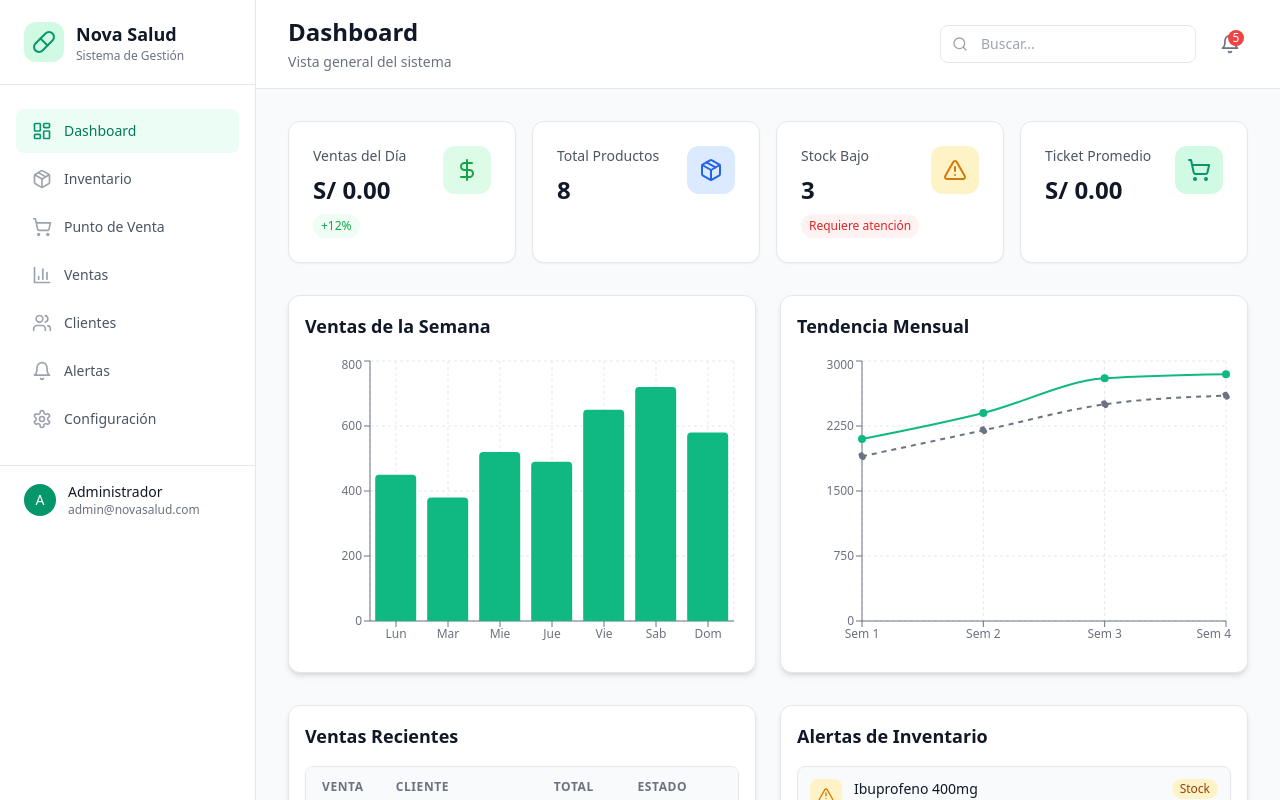
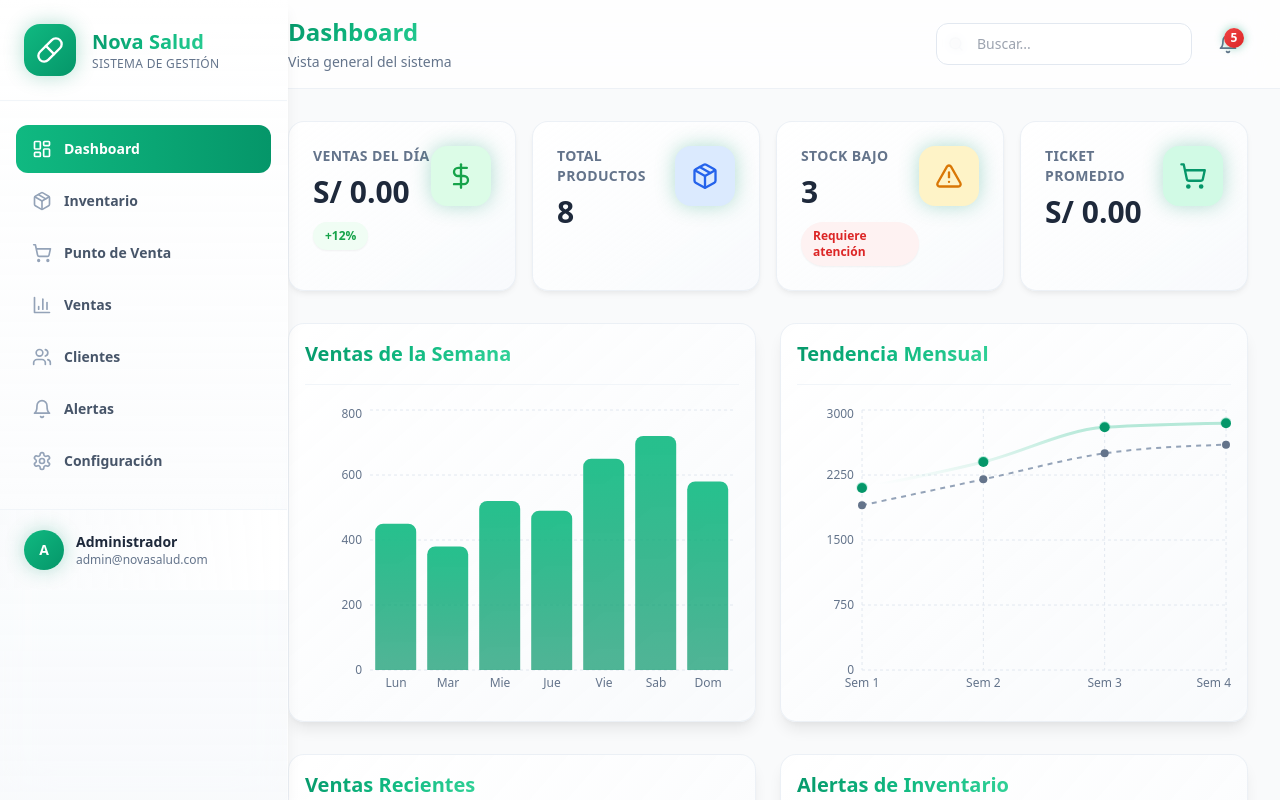
Before and after one commit to SEinent-byte/botica, a Next.js app: page / in a window 1280 px wide. Shown: the top 800 px of the page. Built offline with nearby package versions, Linux system fonts and the light colour scheme.

Commit message:
diseño: mejorar UI con degradados, sombras y efectos modernos

```diff
--- a/app/globals.css
+++ b/app/globals.css
@@ -3,23 +3,152 @@
 @tailwind utilities;
 
 :root {
-  --foreground-rgb: 0, 0, 0;
-  --background-start-rgb: 255, 255, 255;
-  --background-end-rgb: 255, 255, 255;
+  --foreground-rgb: 15, 23, 42;
+  --background-start: #f8fafc;
+  --background-end: #f1f5f9;
+  --primary-gradient: linear-gradient(135deg, #059669 0%, #10b981 50%, #34d399 100%);
+  --secondary-gradient: linear-gradient(135deg, #3b82f6 0%, #60a5fa 100%);
+  --accent-gradient: linear-gradient(135deg, #f59e0b 0%, #fbbf24 100%);
+}
+
+* {
+  box-sizing: border-box;
+}
+
+html {
+  scroll-behavior: smooth;
 }
 
 body {
   color: rgb(var(--foreground-rgb));
-  background: linear-gradient(
-      to bottom,
-      transparent,
-      rgb(var(--background-end-rgb))
-    )
-    rgb(var(--background-start-rgb));
+  background: linear-gradient(135deg, var(--background-start) 0%, var(--background-end) 100%);
+  min-height: 100vh;
+  font-feature-settings: "liga" 1, "calt" 1;
 }
 
+/* Gradient Text Utility */
 @layer utilities {
+  .text-gradient {
+    background: var(--primary-gradient);
+    -webkit-background-clip: text;
+    -webkit-text-fill-color: transparent;
+    background-clip: text;
+  }
+
+  .text-gradient-blue {
+    background: var(--secondary-gradient);
+    -webkit-background-clip: text;
+    -webkit-text-fill-color: transparent;
+    background-clip: text;
+  }
+
+  .text-gradient-amber {
+    background: var(--accent-gradient);
+    -webkit-background-clip: text;
+    -webkit-text-fill-color: transparent;
+    background-clip: text;
+  }
+
+  .bg-gradient-primary {
+    background: var(--primary-gradient);
+  }
+
+  .bg-gradient-blue {
+    background: var(--secondary-gradient);
+  }
+
+  .bg-gradient-amber {
+    background: var(--accent-gradient);
+  }
+
+  .bg-gradient-card {
+    background: linear-gradient(145deg, #ffffff 0%, #f8fafc 100%);
+  }
+
+  .shadow-glow {
+    box-shadow: 0 0 20px rgba(5, 150, 105, 0.3);
+  }
+
+  .shadow-glow-blue {
+    box-shadow: 0 0 20px rgba(59, 130, 246, 0.3);
+  }
+
+  .shadow-soft {
+    box-shadow: 0 4px 6px -1px rgba(0, 0, 0, 0.05), 0 2px 4px -1px rgba(0, 0, 0, 0.03);
+  }
+
+  .shadow-elevated {
+    box-shadow: 0 10px 15px -3px rgba(0, 0, 0, 0.08), 0 4px 6px -2px rgba(0, 0, 0, 0.04);
+  }
+
+  .border-gradient {
+    border: 2px solid transparent;
+    background: linear-gradient(white, white) padding-box,
+                var(--primary-gradient) border-box;
+  }
+
   .text-balance {
     text-wrap: balance;
   }
+
+  .glass {
+    background: rgba(255, 255, 255, 0.7);
+    backdrop-filter: blur(10px);
+    -webkit-backdrop-filter: blur(10px);
+  }
+
+  .glass-dark {
+    background: rgba(15, 23, 42, 0.8);
+    backdrop-filter: blur(10px);
+    -webkit-backdrop-filter: blur(10px);
+  }
 }
+
+/* Custom Scrollbar */
+::-webkit-scrollbar {
+  width: 8px;
+  height: 8px;
+}
+
+::-webkit-scrollbar-track {
+  background: #f1f5f9;
+  border-radius: 4px;
+}
+
+::-webkit-scrollbar-thumb {
+  background: linear-gradient(180deg, #059669 0%, #10b981 100%);
+  border-radius: 4px;
+}
+
+::-webkit-scrollbar-thumb:hover {
+  background: linear-gradient(180deg, #047857 0%, #059669 100%);
+}
+
+/* Animations */
+@keyframes fadeInUp {
+  from {
+    opacity: 0;
+    transform: translateY(20px);
+  }
+  to {
+    opacity: 1;
+    transform: translateY(0);
+  }
+}
+
+@keyframes pulse-glow {
+  0%, 100% {
+    box-shadow: 0 0 5px rgba(5, 150, 105, 0.4);
+  }
+  50% {
+    box-shadow: 0 0 20px rgba(5, 150, 105, 0.6);
+  }
+}
+
+.animate-fade-in-up {
+  animation: fadeInUp 0.6s ease-out forwards;
+}
+
+.animate-pulse-glow {
+  animation: pulse-glow 2s ease-in-out infinite;
+}
--- a/app/layout.tsx
+++ b/app/layout.tsx
@@ -12,8 +12,8 @@ export default function RootLayout({
   children: React.ReactNode;
 }>) {
   return (
-    <html lang="es">
-      <body className="antialiased">{children}</body>
+    <html lang="es" className="scroll-smooth">
+      <body className="antialiased min-h-screen bg-gradient-to-br from-slate-50 via-emerald-50/30 to-slate-100">{children}</body>
     </html>
   );
 }
--- a/components/dashboard/StatCard.tsx
+++ b/components/dashboard/StatCard.tsx
@@ -26,21 +26,24 @@ export default function StatCard({
   };
 
   return (
-    <div className="bg-white rounded-xl border border-gray-200 p-6 shadow-sm hover:shadow-md transition-shadow">
-      <div className="flex items-start justify-between">
-        <div>
-          <p className="text-sm font-medium text-gray-600">{title}</p>
-          <p className="text-2xl font-bold text-gray-900 mt-2">{value}</p>
+    <div className="group relative bg-gradient-to-br from-white to-slate-50/80 rounded-2xl border border-slate-200/60 p-6 shadow-soft hover:shadow-elevated transition-all duration-300 hover:-translate-y-1 overflow-hidden">
+      {/* Gradient overlay on hover */}
+      <div className="absolute inset-0 bg-gradient-to-br from-primary-500/5 to-transparent opacity-0 group-hover:opacity-100 transition-opacity duration-300" />
+
+      <div className="relative flex items-start justify-between">
+        <div className="flex-1">
+          <p className="text-sm font-semibold text-slate-500 tracking-wide uppercase">{title}</p>
+          <p className="text-3xl font-extrabold text-slate-800 mt-2 bg-clip-text">{value}</p>
           {change && (
             <span className={
-              `inline-flex items-center px-2 py-1 rounded-full text-xs font-medium mt-2 ${changeColors[changeType]}`
+              `inline-flex items-center px-3 py-1.5 rounded-full text-xs font-bold mt-3 shadow-sm ${changeColors[changeType]}`
             }>
               {change}
             </span>
           )}
         </div>
-        <div className={`p-3 rounded-xl ${iconBg}`}>
-          <Icon className={`w-6 h-6 ${iconColor}`} />
+        <div className={`p-4 rounded-2xl ${iconBg} shadow-glow group-hover:scale-110 transition-transform duration-300`}>
+          <Icon className={`w-7 h-7 ${iconColor}`} />
         </div>
       </div>
     </div>
--- a/components/layout/Header.tsx
+++ b/components/layout/Header.tsx
@@ -21,37 +21,37 @@ export default function Header({ title, subtitle }: HeaderProps) {
   }, []);
 
   return (
-    <header className="bg-white border-b border-gray-200 sticky top-0 z-30">
+    <header className="sticky top-0 z-30 bg-white/80 backdrop-blur-xl border-b border-slate-200/60">
       <div className="px-4 sm:px-6 lg:px-8 py-4">
         <div className="flex flex-col sm:flex-row sm:items-center sm:justify-between gap-4">
           {/* Title */}
           <div className="lg:ml-0 ml-12">
-            <h1 className="text-2xl font-bold text-gray-900">{title}</h1>
-            {subtitle && <p className="text-sm text-gray-500 mt-1">{subtitle}</p>}
+            <h1 className="text-2xl font-bold text-gradient">{title}</h1>
+            {subtitle && <p className="text-sm text-slate-500 mt-1 font-medium">{subtitle}</p>}
           </div>
 
           {/* Actions */}
           <div className="flex items-center gap-4">
             {/* Search */}
             <div className="relative hidden sm:block">
-              <Search className="absolute left-3 top-1/2 -translate-y-1/2 w-4 h-4 text-gray-400" />
+              <Search className="absolute left-3 top-1/2 -translate-y-1/2 w-4 h-4 text-slate-400" />
               <input
                 type="text"
                 placeholder="Buscar..."
                 value={searchQuery}
                 onChange={(e) => setSearchQuery(e.target.value)}
-                className="pl-10 pr-4 py-2 w-64 rounded-lg border border-gray-200 focus:outline-none focus:ring-2 focus:ring-primary-500 focus:border-transparent text-sm"
+                className="pl-10 pr-4 py-2.5 w-64 rounded-xl border border-slate-200 bg-white/80 backdrop-blur-sm focus:outline-none focus:ring-2 focus:ring-primary-500/50 focus:border-primary-500 text-sm transition-all hover:shadow-soft"
               />
             </div>
 
             {/* Notifications */}
             <Link
               href="/alerts"
-              className="relative p-2 text-gray-500 hover:text-gray-700 hover:bg-gray-100 rounded-lg transition-colors"
+              className="relative p-2.5 text-slate-500 hover:text-primary-600 hover:bg-primary-50 rounded-xl transition-all duration-200 hover:shadow-soft"
             >
               <Bell className="w-5 h-5" />
               {unreadAlerts > 0 && (
-                <span className="absolute top-1 right-1 w-4 h-4 bg-danger-500 text-white text-xs font-medium rounded-full flex items-center justify-center">
+                <span className="absolute top-1 right-1 w-5 h-5 bg-gradient-to-br from-danger-500 to-danger-600 text-white text-xs font-bold rounded-full flex items-center justify-center shadow-glow animate-pulse-glow">
                   {unreadAlerts > 9 ? '9+' : unreadAlerts}
                 </span>
               )}
--- a/components/layout/Sidebar.tsx
+++ b/components/layout/Sidebar.tsx
@@ -36,7 +36,7 @@ export default function Sidebar() {
       {/* Mobile menu button */}
       <button
         onClick={() => setIsOpen(!isOpen)}
-        className="lg:hidden fixed top-4 left-4 z-50 p-2 rounded-lg bg-primary-600 text-white shadow-lg"
+        className="lg:hidden fixed top-4 left-4 z-50 p-3 rounded-xl bg-gradient-to-r from-primary-600 to-primary-500 text-white shadow-glow hover:shadow-elevated transition-all duration-300"
       >
         {isOpen ? <X className="w-6 h-6" /> : <Menu className="w-6 h-6" />}
       </button>
@@ -52,19 +52,19 @@ export default function Sidebar() {
       {/* Sidebar */}
       <aside
         className={cn(
-          'fixed top-0 left-0 z-40 h-screen w-64 bg-white border-r border-gray-200 transition-transform duration-300 ease-in-out',
+          'fixed top-0 left-0 z-40 h-screen w-72 bg-gradient-to-b from-white to-slate-50/80 backdrop-blur-xl border-r border-white/50 shadow-elevated transition-transform duration-300 ease-in-out',
           'lg:translate-x-0',
           isOpen ? 'translate-x-0' : '-translate-x-full'
         )}
       >
         {/* Logo */}
-        <div className="flex items-center gap-3 px-6 py-5 border-b border-gray-200">
-          <div className="p-2 bg-primary-100 rounded-xl">
-            <Pill className="w-6 h-6 text-primary-600" />
+        <div className="flex items-center gap-4 px-6 py-6 border-b border-slate-100">
+          <div className="p-3 bg-gradient-to-br from-primary-500 to-primary-600 rounded-2xl shadow-glow">
+            <Pill className="w-7 h-7 text-white" />
           </div>
           <div>
-            <h1 className="text-lg font-bold text-gray-900">Nova Salud</h1>
-            <p className="text-xs text-gray-500">Sistema de Gestión</p>
+            <h1 className="text-xl font-bold text-gradient">Nova Salud</h1>
+            <p className="text-xs text-slate-500 font-medium tracking-wide">SISTEMA DE GESTIÓN</p>
           </div>
         </div>
 
@@ -80,13 +80,13 @@ export default function Sidebar() {
                 href={item.href}
                 onClick={() => setIsOpen(false)}
                 className={cn(
-                  'flex items-center gap-3 px-4 py-3 rounded-lg text-sm font-medium transition-colors',
+                  'flex items-center gap-3 px-4 py-3.5 rounded-xl text-sm font-semibold transition-all duration-200 group',
                   isActive
-                    ? 'bg-primary-50 text-primary-700'
-                    : 'text-gray-600 hover:bg-gray-50 hover:text-gray-900'
+                    ? 'bg-gradient-to-r from-primary-500 to-primary-600 text-white shadow-glow shadow-primary-500/30'
+                    : 'text-slate-600 hover:bg-white hover:shadow-soft hover:text-primary-600'
                 )}
               >
-                <Icon className={cn('w-5 h-5', isActive ? 'text-primary-600' : 'text-gray-400')} />
+                <Icon className={cn('w-5 h-5 transition-transform group-hover:scale-110', isActive ? 'text-white' : 'text-slate-400 group-hover:text-primary-500')} />
                 {item.name}
               </Link>
             );
@@ -94,14 +94,14 @@ export default function Sidebar() {
         </nav>
 
         {/* Footer */}
-        <div className="px-6 py-4 border-t border-gray-200">
+        <div className="px-6 py-5 border-t border-slate-100 bg-gradient-to-r from-slate-50/50 to-white">
           <div className="flex items-center gap-3">
-            <div className="w-8 h-8 rounded-full bg-primary-600 flex items-center justify-center text-white font-medium text-sm">
+            <div className="w-10 h-10 rounded-full bg-gradient-to-br from-primary-500 to-primary-600 flex items-center justify-center text-white font-bold text-sm shadow-glow">
               A
             </div>
             <div className="flex-1 min-w-0">
-              <p className="text-sm font-medium text-gray-900 truncate">Administrador</p>
-              <p className="text-xs text-gray-500 truncate">admin@novasalud.com</p>
+              <p className="text-sm font-bold text-slate-800 truncate">Administrador</p>
+              <p className="text-xs text-slate-500 truncate">admin@novasalud.com</p>
             </div>
           </div>
         </div>
--- a/components/ui/Badge.tsx
+++ b/components/ui/Badge.tsx
@@ -14,13 +14,13 @@ export default function Badge({
   ...props
 }: BadgeProps) {
   const variants = {
-    default: 'bg-gray-100 text-gray-800',
-    primary: 'bg-primary-100 text-primary-800',
-    secondary: 'bg-secondary-100 text-secondary-800',
-    success: 'bg-green-100 text-green-800',
-    danger: 'bg-danger-100 text-danger-800',
-    warning: 'bg-warning-100 text-warning-800',
-    info: 'bg-blue-100 text-blue-800',
+    default: 'bg-slate-100 text-slate-700 border border-slate-200',
+    primary: 'bg-gradient-to-r from-primary-500/10 to-primary-600/10 text-primary-700 border border-primary-200',
+    secondary: 'bg-gradient-to-r from-secondary-500/10 to-secondary-600/10 text-secondary-700 border border-secondary-200',
+    success: 'bg-gradient-to-r from-green-500/10 to-emerald-500/10 text-emerald-700 border border-emerald-200',
+    danger: 'bg-gradient-to-r from-danger-500/10 to-danger-600/10 text-danger-700 border border-danger-200',
+    warning: 'bg-gradient-to-r from-warning-500/10 to-warning-600/10 text-warning-700 border border-warning-200',
+    info: 'bg-gradient-to-r from-blue-500/10 to-blue-600/10 text-blue-700 border border-blue-200',
   };
 
   const sizes = {
@@ -31,7 +31,7 @@ export default function Badge({
   return (
     <span
       className={cn(
-        'inline-flex items-center font-medium rounded-full',
+        'inline-flex items-center font-bold rounded-full shadow-sm',
         variants[variant],
         sizes[size],
         className
--- a/components/ui/Button.tsx
+++ b/components/ui/Button.tsx
@@ -10,25 +10,25 @@ interface ButtonProps extends ButtonHTMLAttributes<HTMLButtonElement> {
 const Button = forwardRef<HTMLButtonElement, ButtonProps>(
   ({ className, variant = 'primary', size = 'md', isLoading, children, disabled, ...props }, ref) => {
     const variants = {
-      primary: 'bg-primary-600 text-white hover:bg-primary-700 focus:ring-primary-500',
-      secondary: 'bg-secondary-600 text-white hover:bg-secondary-700 focus:ring-secondary-500',
-      danger: 'bg-danger-600 text-white hover:bg-danger-700 focus:ring-danger-500',
-      warning: 'bg-warning-500 text-white hover:bg-warning-600 focus:ring-warning-500',
-      outline: 'border-2 border-gray-300 text-gray-700 hover:bg-gray-50 focus:ring-gray-500',
-      ghost: 'text-gray-700 hover:bg-gray-100 focus:ring-gray-500',
+      primary: 'bg-gradient-to-r from-primary-600 to-primary-500 text-white hover:from-primary-700 hover:to-primary-600 focus:ring-primary-500 shadow-glow hover:shadow-elevated',
+      secondary: 'bg-gradient-to-r from-secondary-600 to-secondary-500 text-white hover:from-secondary-700 hover:to-secondary-600 focus:ring-secondary-500 shadow-glow-blue hover:shadow-elevated',
+      danger: 'bg-gradient-to-r from-danger-600 to-danger-500 text-white hover:from-danger-700 hover:to-danger-600 focus:ring-danger-500 shadow-glow hover:shadow-elevated',
+      warning: 'bg-gradient-to-r from-warning-500 to-warning-400 text-white hover:from-warning-600 hover:to-warning-500 focus:ring-warning-500',
+      outline: 'border-2 border-slate-300 text-slate-700 hover:bg-gradient-to-r hover:from-primary-50 hover:to-primary-100 hover:border-primary-300 hover:text-primary-700 focus:ring-primary-500',
+      ghost: 'text-slate-700 hover:bg-slate-100 hover:text-primary-600 focus:ring-slate-500',
     };
 
     const sizes = {
-      sm: 'px-3 py-1.5 text-sm',
-      md: 'px-4 py-2 text-base',
-      lg: 'px-6 py-3 text-lg',
+      sm: 'px-4 py-2 text-sm rounded-lg',
+      md: 'px-5 py-2.5 text-base rounded-xl',
+      lg: 'px-8 py-3.5 text-lg rounded-xl',
     };
 
     return (
       <button
         ref={ref}
         className={cn(
-          'inline-flex items-center justify-center rounded-lg font-medium transition-colors focus:outline-none focus:ring-2 focus:ring-offset-2 disabled:opacity-50 disabled:cursor-not-allowed',
+          'inline-flex items-center justify-center font-semibold transition-all duration-200 focus:outline-none focus:ring-2 focus:ring-offset-2 disabled:opacity-50 disabled:cursor-not-allowed hover:-translate-y-0.5 active:translate-y-0',
           variants[variant],
           sizes[size],
           className
--- a/components/ui/Card.tsx
+++ b/components/ui/Card.tsx
@@ -22,13 +22,20 @@ const Card = forwardRef<HTMLDivElement, CardProps>(
       lg: 'shadow-lg',
     };
 
+    const shadowsNew = {
+      none: '',
+      sm: 'shadow-soft',
+      md: 'shadow-elevated',
+      lg: 'shadow-2xl',
+    };
+
     return (
       <div
         ref={ref}
         className={cn(
-          'bg-white rounded-xl border border-gray-200',
+          'bg-gradient-to-br from-white to-slate-50/90 rounded-2xl border border-slate-200/60 backdrop-blur-sm',
           paddings[padding],
-          shadows[shadow],
+          shadowsNew[shadow],
           className
         )}
         {...props}
@@ -43,7 +50,7 @@ Card.displayName = 'Card';
 
 export const CardHeader = forwardRef<HTMLDivElement, HTMLAttributes<HTMLDivElement>>(
   ({ className, children, ...props }, ref) => (
-    <div ref={ref} className={cn('flex items-center justify-between mb-4', className)} {...props}>
+    <div ref={ref} className={cn('flex items-center justify-between mb-5 pb-4 border-b border-slate-100', className)} {...props}>
       {children}
     </div>
   )
@@ -52,7 +59,7 @@ CardHeader.displayName = 'CardHeader';
 
 export const CardTitle = forwardRef<HTMLHeadingElement, HTMLAttributes<HTMLHeadingElement>>(
   ({ className, children, ...props }, ref) => (
-    <h3 ref={ref} className={cn('text-lg font-semibold text-gray-900', className)} {...props}>
+    <h3 ref={ref} className={cn('text-xl font-bold text-gradient', className)} {...props}>
       {children}
     </h3>
   )
```
Also changed, not shown: components/dashboard/SalesChart.tsx (+35 -19 lines).
